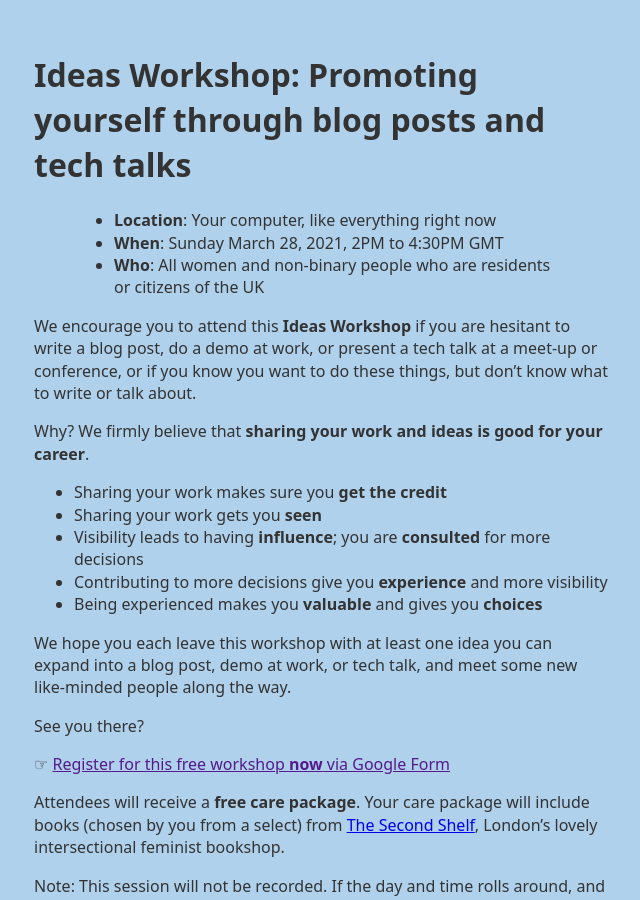
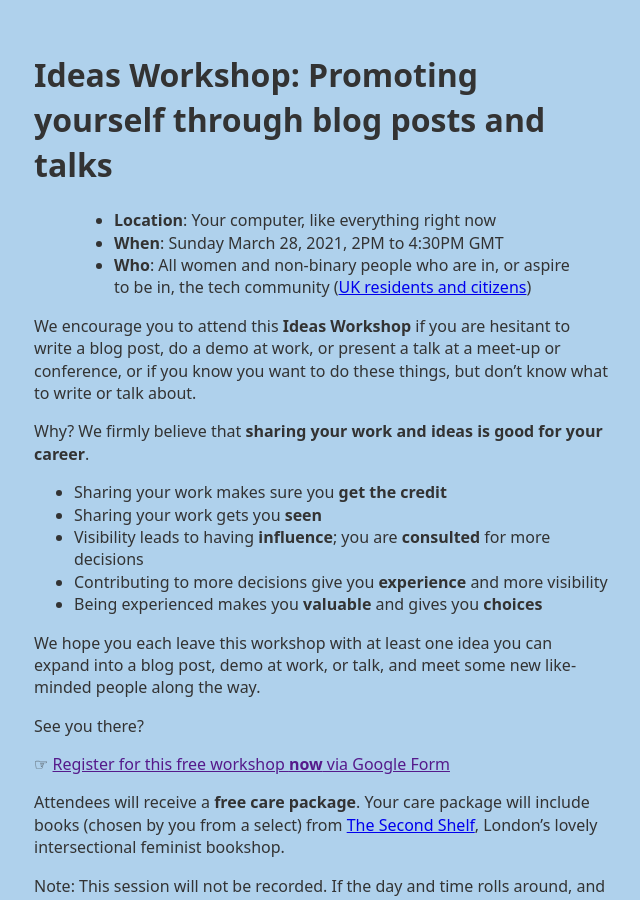
Before and after one commit to cactus-collective/cactus-collective.github.io, a Jekyll site: the page built from ideas-workshop.md, in a window 1280 px wide and 900 px high. Shown: the whole window, without its empty margins (318-958 px from the left). Built offline with Jekyll 4.4.1, drawn with Linux system fonts in a browser that asks for light colours; some web fonts are replaced; our own code applies the rules of GitHub Pages for plain Markdown files.

Commit message:
Clarify audience

```diff
--- a/ideas-workshop.md
+++ b/ideas-workshop.md
@@ -2,13 +2,13 @@
 layout: default
 ---
 
-# Ideas Workshop: Promoting yourself through blog posts and tech talks
+# Ideas Workshop: Promoting yourself through blog posts and talks
 
 > * **Location**: Your computer, like everything right now
 > * **When**: Sunday March 28, 2021, 2PM to 4:30PM GMT
-> * **Who**: All women and non-binary people who are residents or citizens of the UK
+> * **Who**: All women and non-binary people who are in, or aspire to be in, the tech community ([UK residents and citizens](#why-only-uk-participants))
 
-We encourage you to attend this **Ideas Workshop** if you are hesitant to write a blog post, do a demo at work, or present a tech talk at a meet-up or conference, or if you know you want to do these things, but don’t know what to write or talk about.
+We encourage you to attend this **Ideas Workshop** if you are hesitant to write a blog post, do a demo at work, or present a talk at a meet-up or conference, or if you know you want to do these things, but don’t know what to write or talk about.
 
 Why? We firmly believe that **sharing your work and ideas is good for your career**.
 
@@ -18,7 +18,7 @@ Why? We firmly believe that **sharing your work and ideas is good for your caree
 * Contributing to more decisions give you **experience** and more visibility
 * Being experienced makes you **valuable** and gives you **choices**
 
-We hope you each leave this workshop with at least one idea you can expand into a blog post, demo at work, or tech talk, and meet some new like-minded people along the way.
+We hope you each leave this workshop with at least one idea you can expand into a blog post, demo at work, or talk, and meet some new like-minded people along the way.
 
 See you there?
 
```
